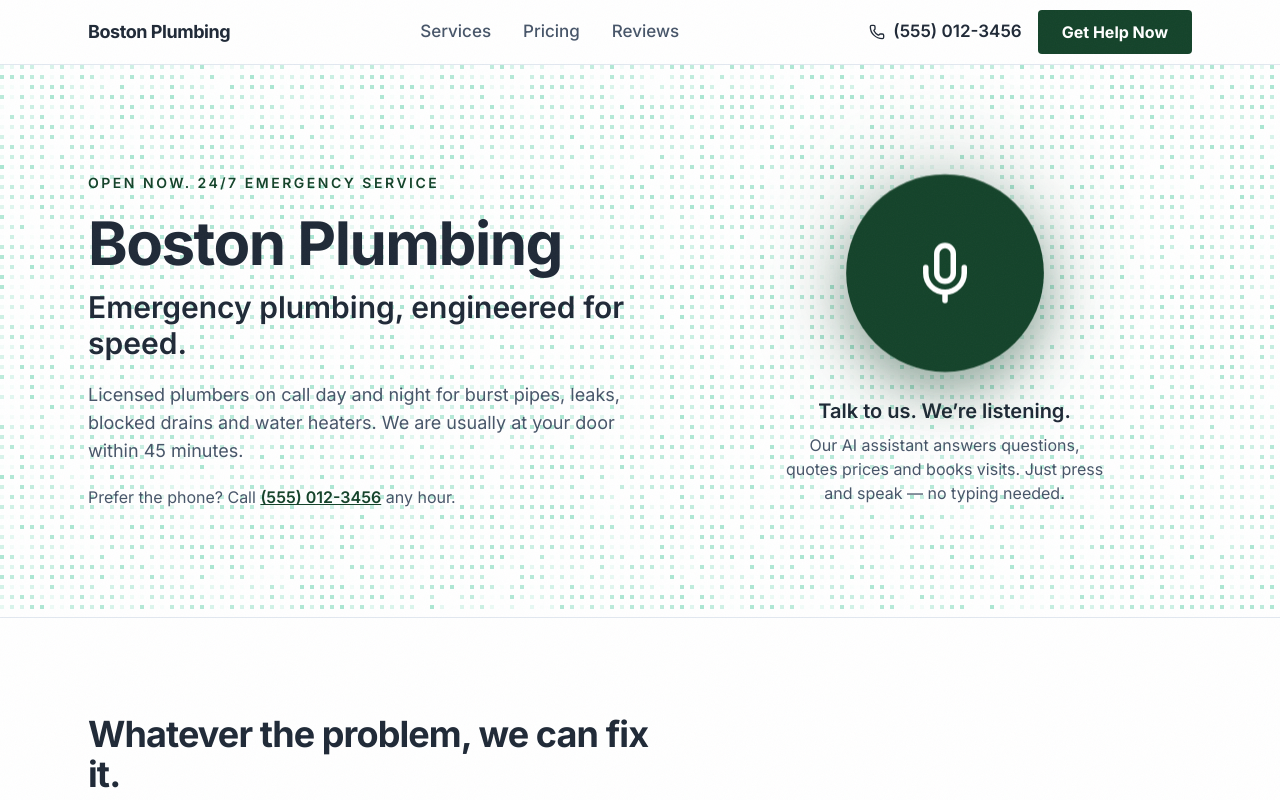
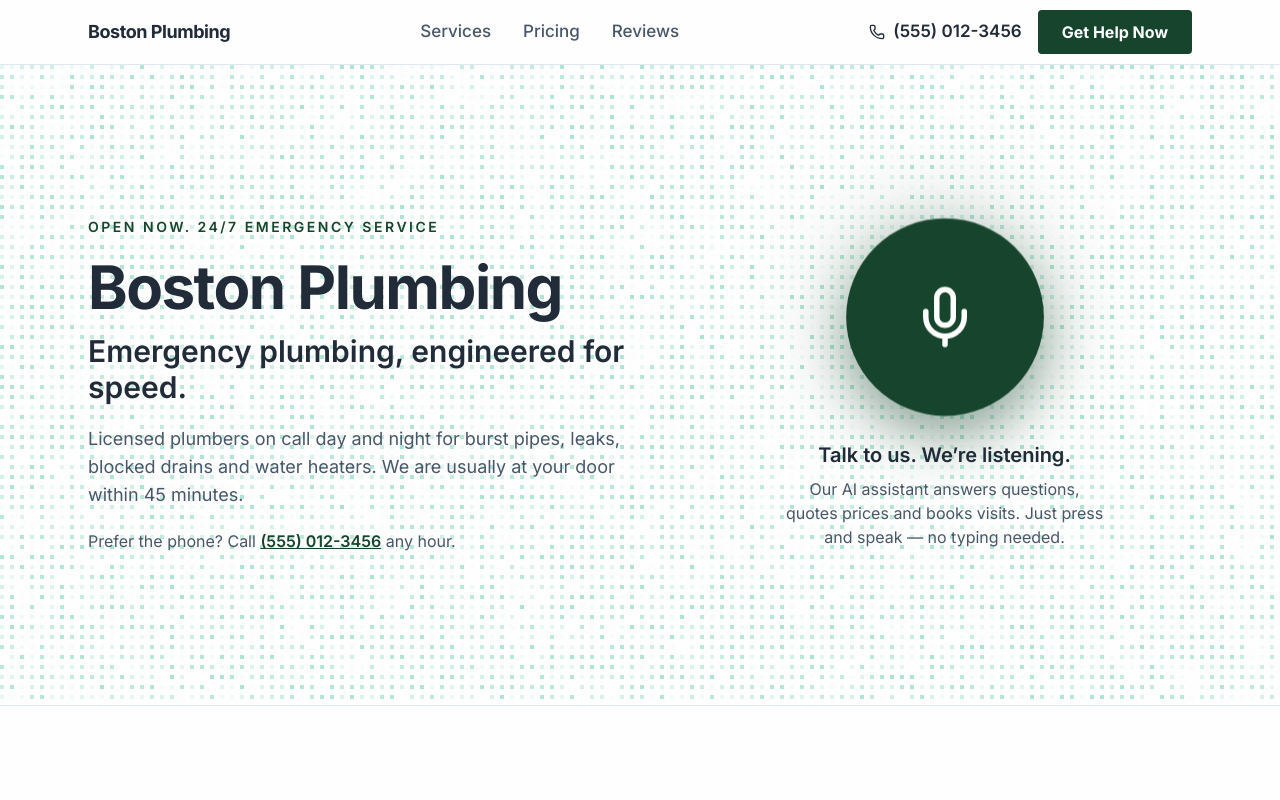
Before and after one commit to Hannvn88/Boston-Plumbing, a React (Vite) app: page / in a window 1280 px wide. Shown: the top 800 px of the page. Built offline with nearby package versions, Linux system fonts and the light colour scheme; a web font is replaced by a local one.

Commit message:
Add min-height to Hero section for better layout

```diff
--- a/src/components/Hero.jsx
+++ b/src/components/Hero.jsx
@@ -38,7 +38,7 @@ export default function Hero({ onAskAI }) {
     <AuroraBackground className="border-b border-slate-200">
       <section
         id="top"
-        className="mx-auto grid w-full max-w-6xl items-center gap-14 px-4 py-16 sm:px-6 md:py-24 lg:grid-cols-[1.15fr_1fr] lg:gap-10"
+        className="mx-auto grid w-full max-w-6xl items-center gap-14 px-4 py-16 sm:px-6 md:py-24 lg:min-h-[80vh] lg:grid-cols-[1.15fr_1fr] lg:gap-10"
       >
         {/* LEFT: heading block */}
         <div className="max-w-xl">
```
